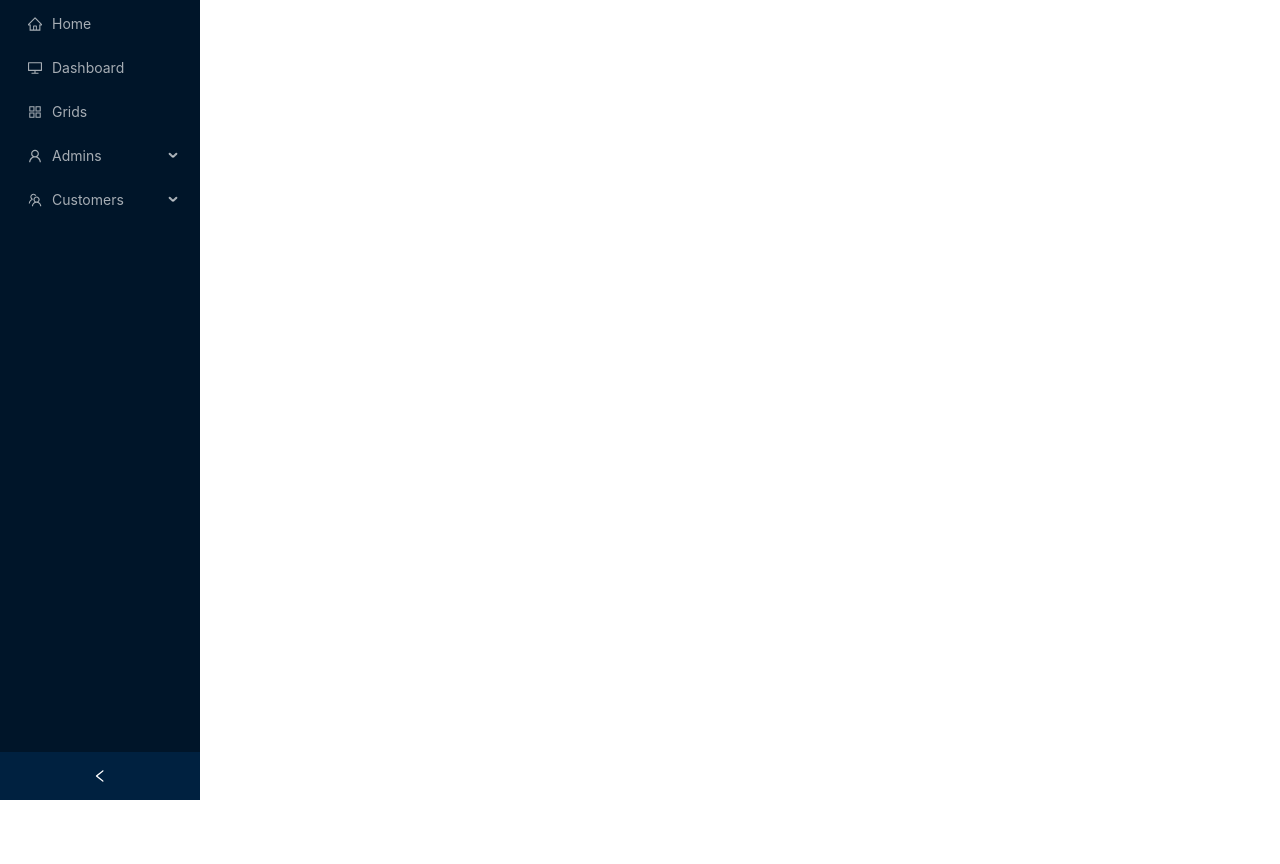
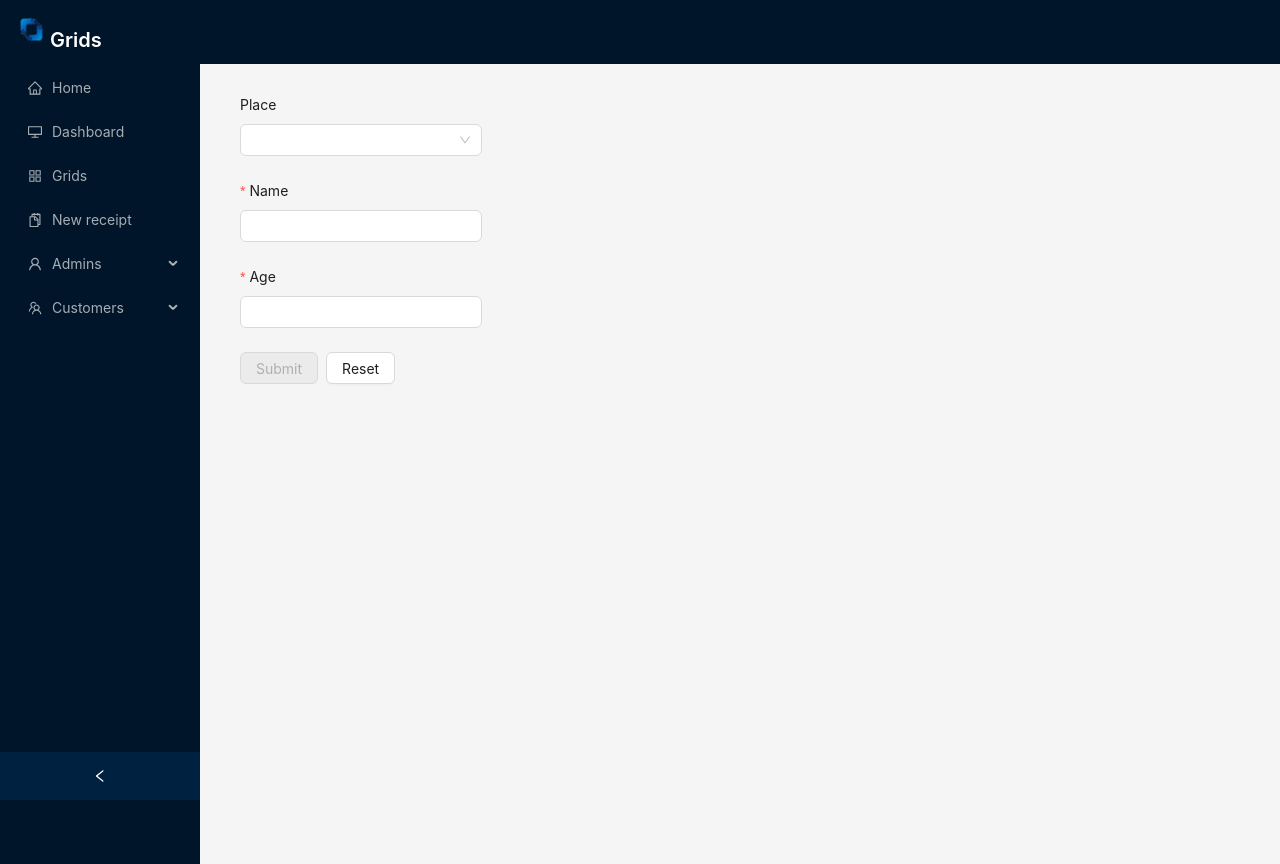
Before and after one commit to hady-bah/grids-project, a React (Vite) app in the folder grids/: page /receipt in a window 1280 px wide. Before the commit the page ends 800 px from the top, so only its background shows below. Built offline with nearby package versions, Linux system fonts and the light colour scheme.

Commit message:
Navbar & Receipt component

```diff
--- a/grids/src/App.jsx
+++ b/grids/src/App.jsx
@@ -1,17 +1,22 @@
-import { useState } from 'react'
-import './styles/App.css'
-import Sidebar from './components/Sidebar'
+import React, { useState } from "react";
+import "./styles/App.css";
+import Sidebar from "./components/Sidebar";
+import NavBar from "./components/NavBar";
+import ContentComponent from "./components/ContentComponent";
 
 function App() {
-  const [count, setCount] = useState(0)
+  const [count, setCount] = useState(0);
 
   return (
-    <div style={{display: 'flex', flexDirection:'row'}}>
-      <Sidebar/>
-
-
+    <div>
+      <div>
+        <NavBar />
+      </div>
+      <div>
+        <Sidebar />
+      </div>
     </div>
-  )
+  );
 }
 
-export default App
+export default App;
--- a/grids/src/components/ContentComponent.jsx
+++ b/grids/src/components/ContentComponent.jsx
@@ -3,6 +3,7 @@ import { BrowserRouter,Routes, Route, Link } from 'react-router-dom';
 import Home from './Home';
 import Dashboard from './Dashboard';
 import Grids from './Grids';
+import Receipt from './Receipt';
 
 function ContentComponent() {
   return (
@@ -11,6 +12,7 @@ function ContentComponent() {
         <Route path = "/" element = {<Home/>}></Route>
         <Route path = "/dashboard" element = {<Dashboard/>}></Route>
         <Route path = "/grids" element = {<Grids/>}></Route>
+        <Route path = "/receipt" element = {<Receipt/>}></Route>
       </Routes>
     </div>
   )
--- /dev/null
+++ b/grids/src/components/NavBar.jsx
@@ -0,0 +1,36 @@
+import React from 'react'
+import { LaptopOutlined, NotificationOutlined, UserOutlined } from '@ant-design/icons';
+import { Breadcrumb, Layout, Menu, theme } from 'antd';
+const { Header, Content, Sider } = Layout;
+import { Divider } from 'antd';
+import Logo from "../images/GridsIcon.png";
+import { Typography } from 'antd';
+
+const { Title } = Typography;
+
+function NavBar() {
+    const {
+        token: { colorBgContainer },
+      } = theme.useToken();
+  return (
+    <Layout>
+      <Header
+        style={{
+          display: 'flex',
+          alignItems: 'center',
+        }}
+      >
+        <div className="demo-logo" />
+        <Menu theme="dark" mode="horizontal"/>
+        <img
+            src={Logo}
+            alt="Logo"
+            style={{ width: "35px", height: "auto", marginLeft: "-35px", padding:'0px'}}
+          />
+          <Title level={4} style={{color:'white'}}>Grids</Title>
+      </Header>
+    </Layout>
+  )
+}
+
+export default NavBar
--- /dev/null
+++ b/grids/src/components/Receipt.jsx
@@ -0,0 +1,79 @@
+import React from "react";
+import { Button, Form, Input, Space } from "antd";
+import {
+  Cascader,
+  DatePicker,
+  InputNumber,
+  Radio,
+  Select,
+  Switch,
+  TreeSelect,
+} from "antd";
+const SubmitButton = ({ form }) => {
+  const [submittable, setSubmittable] = React.useState(false);
+
+  // Watch all values
+  const values = Form.useWatch([], form);
+  React.useEffect(() => {
+    form
+      .validateFields({
+        validateOnly: true,
+      })
+      .then(
+        () => {
+          setSubmittable(true);
+        },
+        () => {
+          setSubmittable(false);
+        }
+      );
+  }, [values]);
+  return (
+    <Button type="primary" htmlType="submit" disabled={!submittable}>
+      Submit
+    </Button>
+  );
+};
+function Receipt() {
+  const [form] = Form.useForm();
+  return (
+    <Form form={form} name="validateOnly" layout="vertical" autoComplete="off">
+      <Form.Item label="Place">
+        <Select>
+          <Select.Option value="demo">AS</Select.Option>
+          <Select.Option value="demo">BL</Select.Option>
+          <Select.Option value="demo">AC</Select.Option>
+        </Select>
+      </Form.Item>
+      <Form.Item
+        name="name"
+        label="Name"
+        rules={[
+          {
+            required: true,
+          },
+        ]}
+      >
+        <Input />
+      </Form.Item>
+      <Form.Item
+        name="age"
+        label="Age"
+        rules={[
+          {
+            required: true,
+          },
+        ]}
+      >
+        <Input />
+      </Form.Item>
+      <Form.Item>
+        <Space>
+          <SubmitButton form={form} />
+          <Button htmlType="reset">Reset</Button>
+        </Space>
+      </Form.Item>
+    </Form>
+  );
+}
+export default Receipt;
--- a/grids/src/components/Sidebar.jsx
+++ b/grids/src/components/Sidebar.jsx
@@ -4,6 +4,7 @@ import ContentComponent from './ContentComponent';
 import {
   DesktopOutlined,
   AppstoreOutlined,
+  SnippetsOutlined,
   HomeOutlined,
   TeamOutlined,
   UserOutlined,
@@ -22,6 +23,7 @@ const items = [
   getItem('Home', "/", <HomeOutlined />),
   getItem('Dashboard', '/dashboard', <DesktopOutlined />),
   getItem('Grids', '/grids', <AppstoreOutlined />),
+  getItem('New receipt', '/receipt', <SnippetsOutlined />),
   getItem('Admins', 'sub1', <UserOutlined />, [
     getItem('Hady Bah', '3'),
     getItem('Abdourahamane Ly', '4'),
@@ -56,7 +58,9 @@ function Sidebar() {
             mode="inline"
             items={items} />
         </Sider>
-        <ContentComponent/>
+        <div style={{diplay: 'flex', paddingTop: '30px', paddingLeft:'40px'}}>
+        <ContentComponent />
+        </div>
         </Layout>
     </div>
   )
```
Also changed, not shown: grids/src/images/GridsIcon.png (added).
